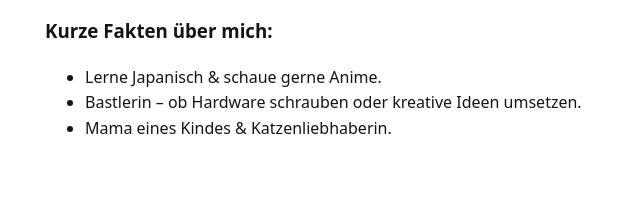
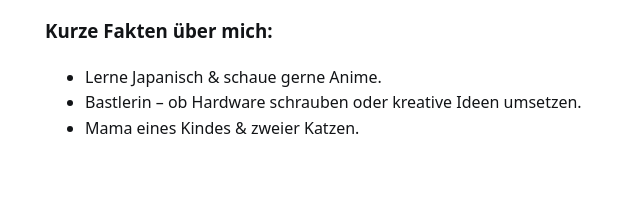
Before and after one commit to Schokett/WebPortfolio, a website built with Vite: page index.html in a window 1280 px wide. Shown: the part 958-1174 px from the top of the page, 65-705 px from the left. Built offline with nearby package versions, Linux system fonts and the light colour scheme.

Commit message:
Text Update

```diff
--- a/index.html
+++ b/index.html
@@ -132,7 +132,7 @@
       <ul class="facts">
         <li>Lerne Japanisch & schaue gerne Anime.</li>
         <li>Bastlerin – ob Hardware schrauben oder kreative Ideen umsetzen.</li>
-        <li>Mama eines Kindes & Katzenliebhaberin.</li>
+        <li>Mama eines Kindes & zweier Katzen.</li>
       </ul>
     </div>
   </section>
```
